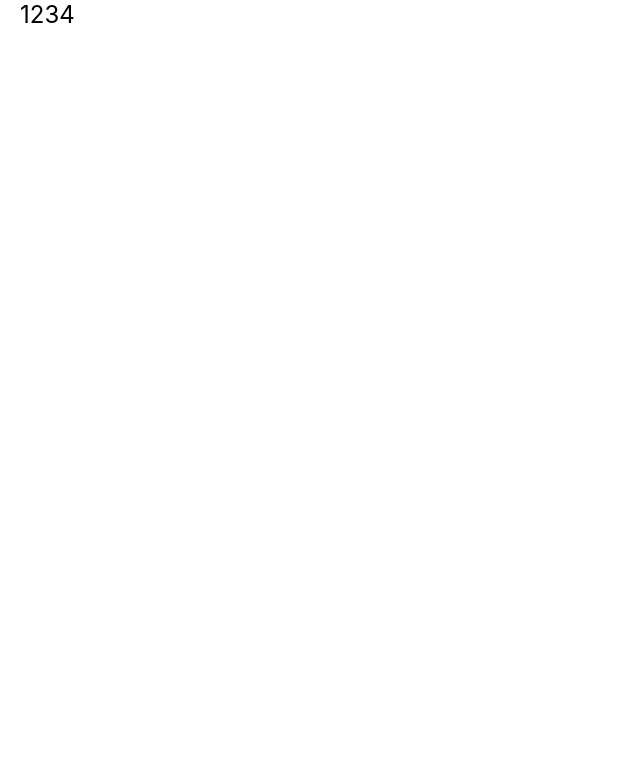
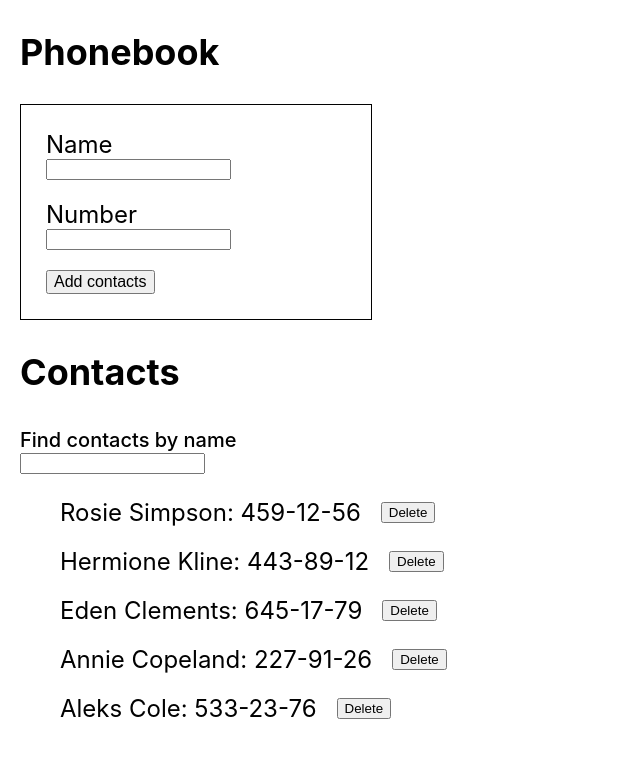
Before and after one commit to Aleks-corp/goit-react-hw-03-phonebook, a React (Create React App) app: page / in a window 1280 px wide. Shown: the top 758 px of the page, without its empty margins (0-640 px from the left). Built offline with nearby package versions, Linux system fonts and the light colour scheme.

Commit message:
add-book

```diff
--- a/src/components/App.jsx
+++ b/src/components/App.jsx
@@ -1,51 +1,51 @@
 import { Component } from 'react';
-// import { Section } from './Section/Section';
-// import { Phonebook } from './Phonebook/Phonebook';
-// import { ContactsList } from './ContactsList/ContactsList';
-// import { FilterContacts } from './Filter/Filter';
-// import { nanoid } from 'nanoid';
+import { Section } from './Section/Section';
+import { Phonebook } from './Phonebook/Phonebook';
+import { ContactsList } from './ContactsList/ContactsList';
+import { FilterContacts } from './Filter/Filter';
+import { nanoid } from 'nanoid';
 
 export class App extends Component {
-  // state = {
-  //   contacts: [
-  //     { id: 'id-1', name: 'Rosie Simpson', number: '459-12-56' },
-  //     { id: 'id-2', name: 'Hermione Kline', number: '443-89-12' },
-  //     { id: 'id-3', name: 'Eden Clements', number: '645-17-79' },
-  //     { id: 'id-4', name: 'Annie Copeland', number: '227-91-26' },
-  //     { id: 'id-5', name: 'Aleks Cole', number: '533-23-76' },
-  //   ],
-  //   filter: '',
-  // };
+  state = {
+    contacts: [
+      { id: 'id-1', name: 'Rosie Simpson', number: '459-12-56' },
+      { id: 'id-2', name: 'Hermione Kline', number: '443-89-12' },
+      { id: 'id-3', name: 'Eden Clements', number: '645-17-79' },
+      { id: 'id-4', name: 'Annie Copeland', number: '227-91-26' },
+      { id: 'id-5', name: 'Aleks Cole', number: '533-23-76' },
+    ],
+    filter: '',
+  };
 
-  // onFormSubmit = data => {
-  //   data.id = nanoid();
-  //   const availableInContactsList = this.state.contacts.some(
-  //     contact =>
-  //       contact.name.toLowerCase().trim() === data.name.toLowerCase().trim()
-  //   );
+  onFormSubmit = data => {
+    data.id = nanoid();
+    const availableInContactsList = this.state.contacts.some(
+      contact =>
+        contact.name.toLowerCase().trim() === data.name.toLowerCase().trim()
+    );
 
-  //   if (availableInContactsList) {
-  //     alert(`${data.name} is already in contacts.`);
-  //     return;
-  //   }
+    if (availableInContactsList) {
+      alert(`${data.name} is already in contacts.`);
+      return;
+    }
 
-  //   this.setState(state => ({
-  //     contacts: [data, ...state.contacts],
-  //   }));
-  // };
+    this.setState(state => ({
+      contacts: [data, ...state.contacts],
+    }));
+  };
 
-  // filterContactsHandler = FilterName => {
-  //   this.setState({ filter: FilterName });
-  // };
+  filterContactsHandler = FilterName => {
+    this.setState({ filter: FilterName });
+  };
 
-  // deleteContactItem = name => {
-  //   const contactsList = this.state.contacts.filter(
-  //     contact => contact.name !== name
-  //   );
-  //   this.setState(() => ({
-  //     contacts: [...contactsList],
-  //   }));
-  // };
+  deleteContactItem = name => {
+    const contactsList = this.state.contacts.filter(
+      contact => contact.name !== name
+    );
+    this.setState(() => ({
+      contacts: [...contactsList],
+    }));
+  };
 
   render() {
     return (
@@ -57,8 +57,7 @@ export class App extends Component {
           color: '#010101',
         }}
       >
-        1234
-        {/* <Section title="Phonebook">
+        <Section title="Phonebook">
           <Phonebook formSubmitHandler={this.onFormSubmit} />
         </Section>
         <Section title="Contacts">
@@ -68,7 +67,7 @@ export class App extends Component {
             filter={this.state.filter}
             deleteContactItem={this.deleteContactItem}
           />
-        </Section> */}
+        </Section>
       </div>
     );
   }
--- /dev/null
+++ b/src/components/ContactsItem/ContactsItem.jsx
@@ -0,0 +1,14 @@
+import { Thumb } from './ContactsItem.styled';
+
+export const ContactsItem = ({ name, number, deleteContactItem }) => {
+  return (
+    <>
+      <Thumb>
+        {name}: {number}
+      </Thumb>
+      <button type="button" onClick={() => deleteContactItem(name)}>
+        Delete
+      </button>
+    </>
+  );
+};
--- /dev/null
+++ b/src/components/ContactsItem/ContactsItem.styled.js
@@ -0,0 +1,5 @@
+import styled from 'styled-components';
+
+export const Thumb = styled.span`
+  margin-right: 20px;
+`;
--- /dev/null
+++ b/src/components/ContactsList/ContactList.styled.js
@@ -0,0 +1,7 @@
+import styled from 'styled-components';
+
+export const ContactsListItem = styled.li`
+  display: flex;
+  align-items: center;
+  margin-bottom: 20px;
+`;
--- /dev/null
+++ b/src/components/ContactsList/ContactsList.jsx
@@ -0,0 +1,21 @@
+import { ContactsItem } from 'components/ContactsItem/ContactsItem';
+import { ContactsListItem } from './ContactList.styled';
+
+export const ContactsList = ({ contactsArr, filter, deleteContactItem }) => {
+  return (
+    <ul>
+      {contactsArr.map(
+        contact =>
+          contact.name.toLowerCase().includes(filter.toLowerCase().trim()) && (
+            <ContactsListItem key={contact.id}>
+              <ContactsItem
+                name={contact.name}
+                number={contact.number}
+                deleteContactItem={deleteContactItem}
+              />
+            </ContactsListItem>
+          )
+      )}
+    </ul>
+  );
+};
--- /dev/null
+++ b/src/components/Filter/Filter,styled.js
@@ -0,0 +1,6 @@
+import styled from 'styled-components';
+
+export const Label = styled.label`
+  font-size: 20px;
+  font-weight: 500;
+`;
--- /dev/null
+++ b/src/components/Filter/Filter.jsx
@@ -0,0 +1,26 @@
+import { Component } from 'react';
+import { Input } from 'components/Phonebook/Phonebook.styled';
+import { Label } from './Filter,styled';
+
+export class FilterContacts extends Component {
+  state = {
+    filter: '',
+  };
+  filterContactsHandler = e => {
+    this.setState({ filter: e.currentTarget.value });
+    this.props.filterContactsHandler(e.currentTarget.value);
+  };
+  render() {
+    return (
+      <Label>
+        Find contacts by name
+        <Input
+          type="text"
+          name="filter"
+          value={this.state.filter}
+          onChange={this.filterContactsHandler}
+        />
+      </Label>
+    );
+  }
+}
--- /dev/null
+++ b/src/components/Phonebook/Phonebook.jsx
@@ -0,0 +1,54 @@
+import { Component } from 'react';
+import { Form, Input, Button } from './Phonebook.styled';
+
+export class Phonebook extends Component {
+  state = {
+    name: '',
+    number: '',
+  };
+
+  inputContactHandler = e => {
+    const { name, value } = e.currentTarget;
+    this.setState({ [name]: value });
+  };
+  submitContactHandler = e => {
+    e.preventDefault();
+    this.props.formSubmitHandler(this.state);
+    this.reset();
+  };
+  reset = () => {
+    this.setState({ name: '', number: '' });
+  };
+
+  render() {
+    return (
+      <Form onSubmit={this.submitContactHandler}>
+        <label>
+          Name
+          <Input
+            type="text"
+            name="name"
+            value={this.state.name}
+            pattern="^[a-zA-Zа-яА-Я]+(([' -][a-zA-Zа-яА-Я ])?[a-zA-Zа-яА-Я]*)*$"
+            title="Name may contain only letters, apostrophe, dash and spaces. For example Adrian, Jacob Mercer, Charles de Batz de Castelmore d'Artagnan"
+            required
+            onChange={this.inputContactHandler}
+          />
+        </label>
+        <label>
+          Number
+          <Input
+            type="tel"
+            name="number"
+            pattern="\+?\d{1,4}?[-.\s]?\(?\d{1,3}?\)?[-.\s]?\d{1,4}[-.\s]?\d{1,4}[-.\s]?\d{1,9}"
+            title="Phone number must be digits and can contain spaces, dashes, parentheses and can start with +"
+            required
+            value={this.state.number}
+            onChange={this.inputContactHandler}
+          />
+        </label>
+        <Button type="submit">Add contacts</Button>
+      </Form>
+    );
+  }
+}
--- /dev/null
+++ b/src/components/Phonebook/Phonebook.styled.js
@@ -0,0 +1,21 @@
+import styled from 'styled-components';
+
+export const Form = styled.form`
+  display: block;
+  width: 300px;
+  padding: 25px;
+  border: 1px solid #010101;
+`;
+
+export const Label = styled.label`
+  font-size: 20px;
+  font-weight: 500;
+`;
+export const Input = styled.input`
+  display: block;
+  margin-bottom: 20px;
+`;
+export const Button = styled.button`
+  display: block;
+  font-size: 16px;
+`;
--- /dev/null
+++ b/src/components/Section/Section.jsx
@@ -0,0 +1,6 @@
+export const Section = ({ title, children }) => (
+  <section>
+    <h2>{title}</h2>
+    {children}
+  </section>
+);
```
